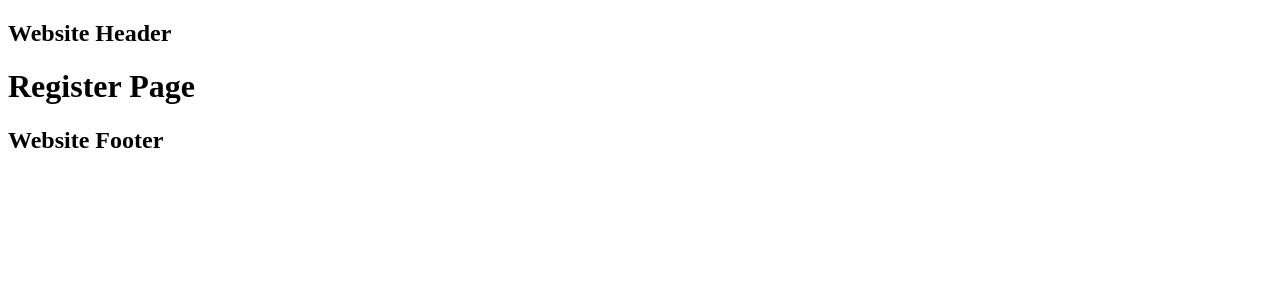
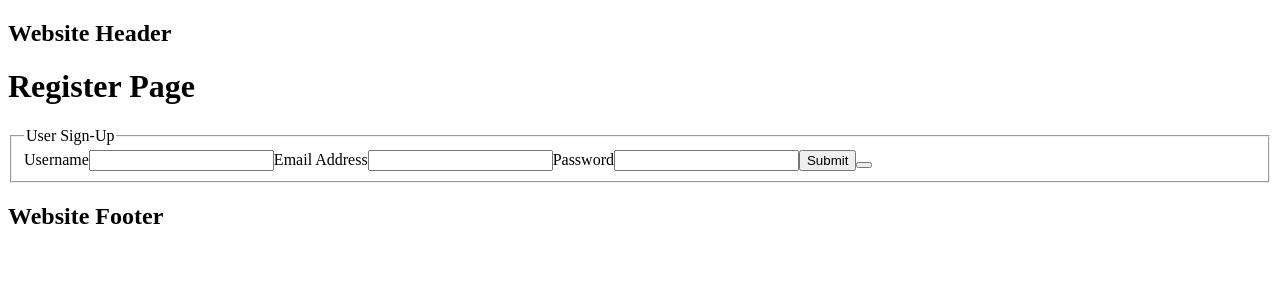
Before and after one commit to nathanEvrardDaCunha/quickTasks_front, a React (Vite) app: page /register in a window 1280 px wide. Shown: the top 300 px of the page. Built offline with nearby package versions, Linux system fonts and the light colour scheme.

Commit message:
feat(auth): create static unstyled register form

```diff
--- a/src/pages/Register.tsx
+++ b/src/pages/Register.tsx
@@ -1,4 +1,12 @@
 function Register() {
+    // TO-CONSIDER: Is it necessary to add constraint to input when the server is already doing this job for us ?
+
+    function handleAction(formData: FormData) {
+        for (const [key, value] of formData.entries()) {
+            console.log(key, value);
+        }
+    }
+
     return (
         <>
             <header>
@@ -6,6 +14,82 @@ function Register() {
             </header>
             <main>
                 <h1>Register Page</h1>
+
+                <form action={handleAction}>
+                    <fieldset>
+                        <legend>User Sign-Up</legend>
+
+                        <label htmlFor="sign-up-username">Username</label>
+                        <input
+                            type="text"
+                            name="sign-up-button"
+                            id="sign-up-button"
+                            required={true}
+                        />
+
+                        {/* <input
+                            type="text"
+                            name="sign-up-button"
+                            id="sign-up-button"
+                            required={true}
+                            value={undefined}
+                            onChange={undefined}
+                            minLength={undefined}
+                            maxLength={undefined}
+                            spellCheck={false}
+                            disabled={false}
+                            placeholder=""
+                            pattern={undefined}
+                        /> */}
+
+                        <label htmlFor="sign-up-email">Email Address</label>
+                        <input
+                            type="email"
+                            name="sign-up-email"
+                            id="sign-up-email"
+                            required={true}
+                        />
+
+                        {/* <input
+                            type="email"
+                            name="sign-up-email"
+                            id="sign-up-email"
+                            required={true}
+                            value={undefined}
+                            onChange={undefined}
+                            minLength={undefined}
+                            maxLength={undefined}
+                            disabled={false}
+                            placeholder=""
+                            pattern={undefined}
+                        /> */}
+
+                        <label htmlFor="sign-up-password">Password</label>
+                        <input
+                            type="password"
+                            name="sign-up-password"
+                            id="sign-up-password"
+                            required={true}
+                        />
+
+                        {/* <input
+                            type="password"
+                            name="sign-up-password"
+                            id="sign-up-password"
+                            required={true}
+                            value={undefined}
+                            onChange={undefined}
+                            minLength={undefined}
+                            maxLength={undefined}
+                            disabled={false}
+                            placeholder=""
+                            pattern={undefined}
+                        /> */}
+
+                        <button type="submit">Submit</button>
+                        <button type="reset"></button>
+                    </fieldset>
+                </form>
             </main>
             <footer>
                 <h2>Website Footer</h2>
```
Also changed, not shown: src/App.tsx (+7 -0 lines).
